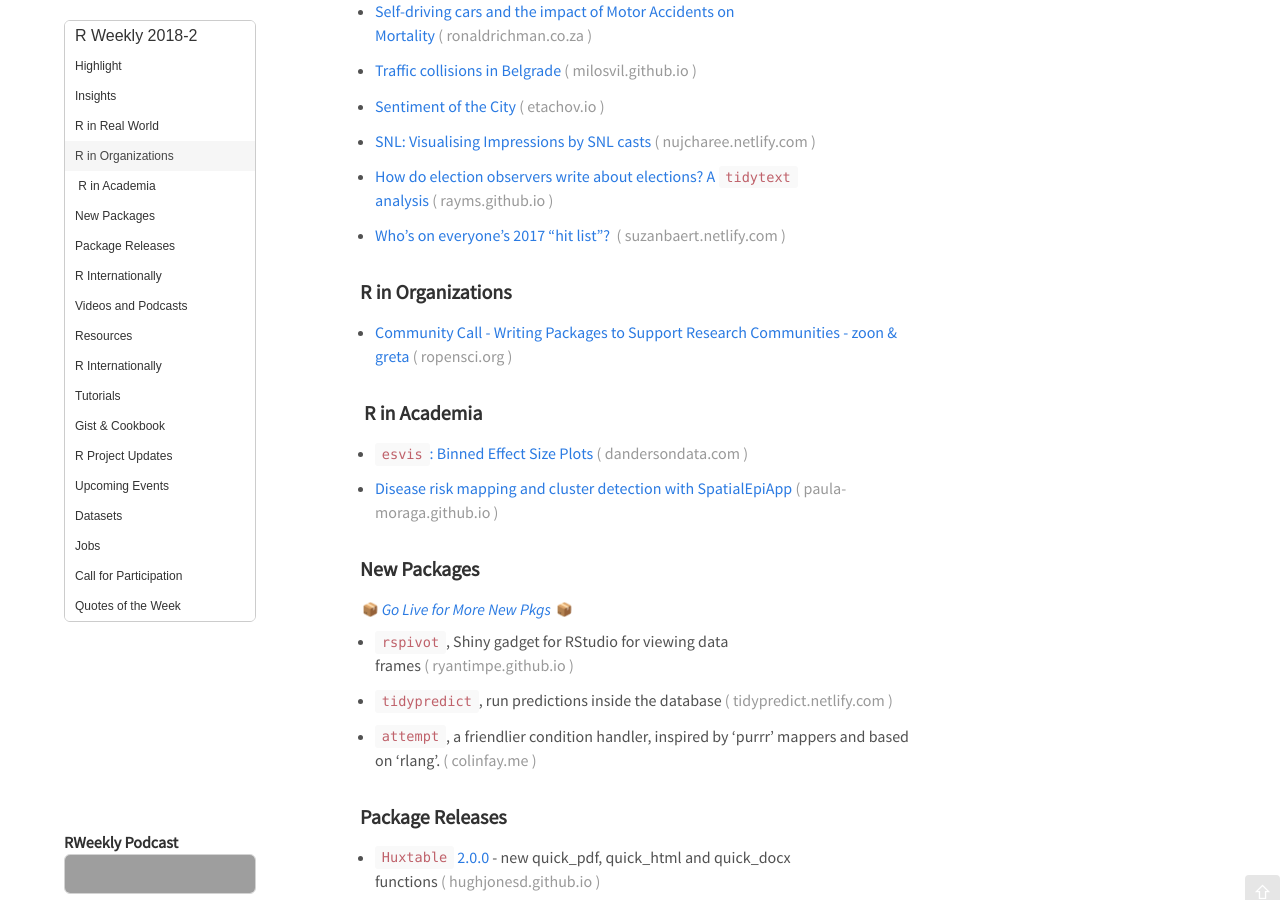
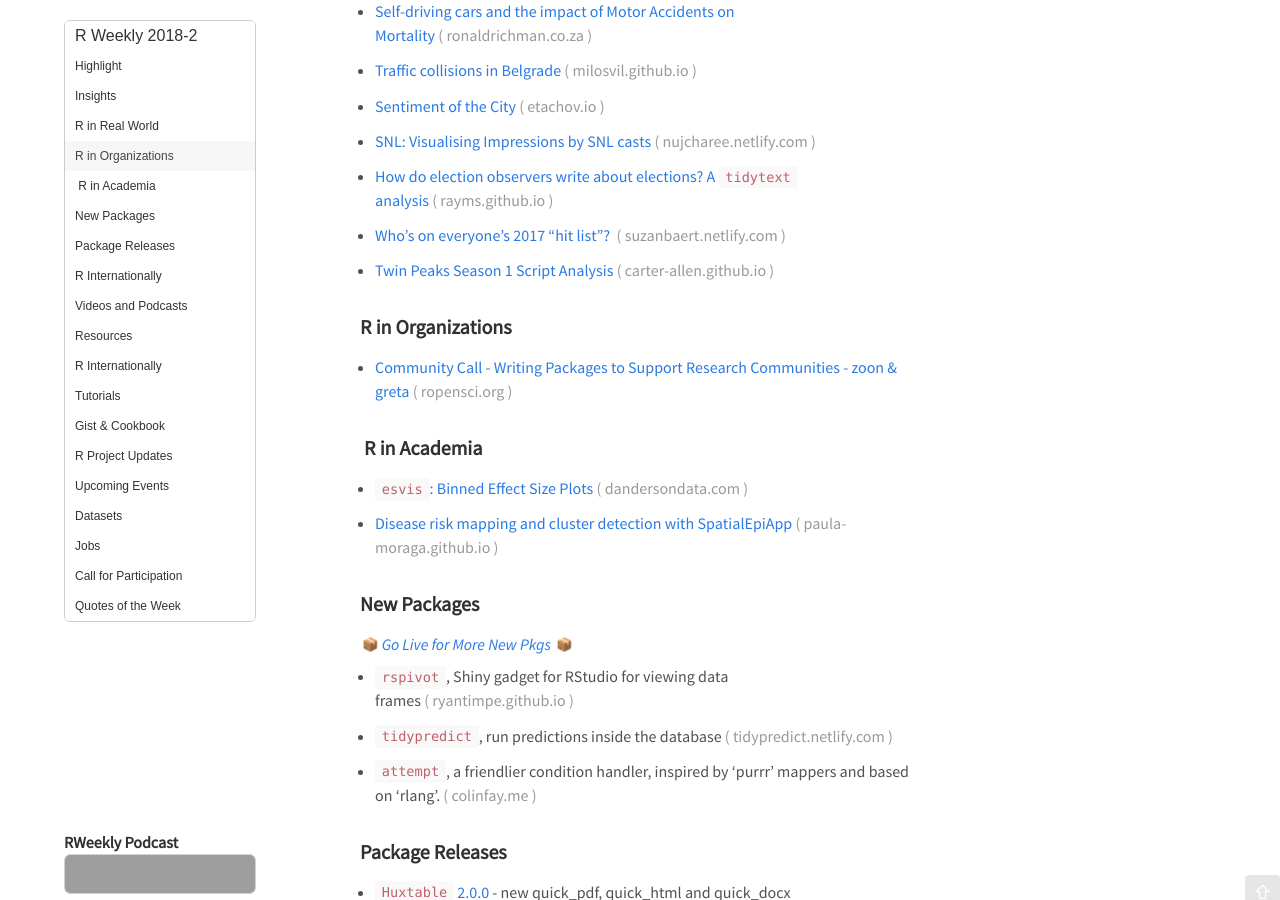
Before and after one commit to rweekly/rweekly.org, a Jekyll site: the page built from draft.md, in a window 1280 px wide and 900 px high, scrolled down 1428 px. Built offline with Jekyll 4.4.1, drawn with Linux system fonts in a browser that asks for light colours; emoji names are drawn with the system emoji font; comment, search, counter and statistics services are not loaded; grey boxes are pictures that could not be loaded.

Commit message:
Update draft.md

```diff
--- a/draft.md
+++ b/draft.md
@@ -66,6 +66,8 @@
 + [How do election observers write about elections? A `tidytext` analysis](https://rayms.github.io/2018-01-04-election-observers/)
 
 + [Who's on everyone's 2017 "hit list"? ](https://suzanbaert.netlify.com/2018/01/2017radiohitlist/)
+
++ [Twin Peaks Season 1 Script Analysis](https://carter-allen.github.io/TwinPeaks.html)
 
 ###  R in Organizations
 
```
